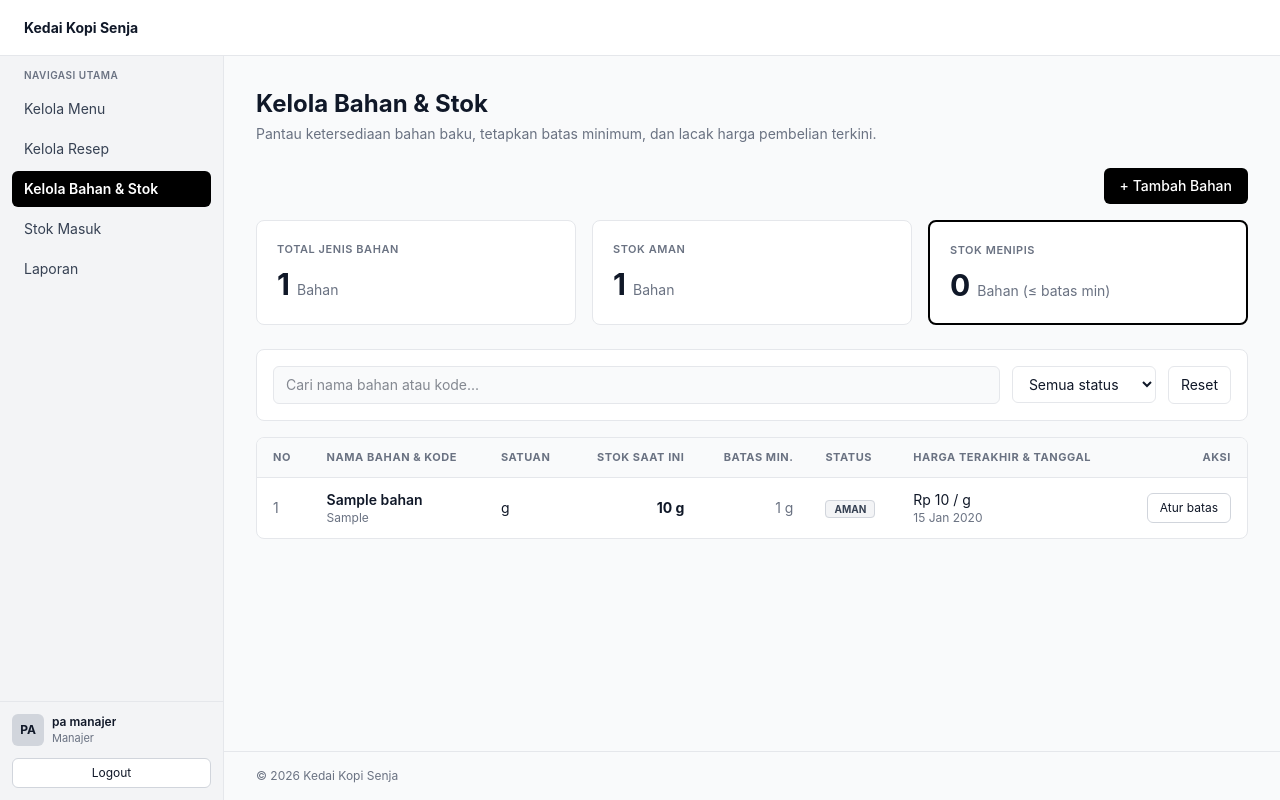
After one commit to aqilahdaffa8/Cafe-UKK, a Laravel app: page /manajer/bahan in a window 1280 px wide. The commit adds this page. Run offline with Laravel 12, Linux system fonts and the light colour scheme; a user stored in the database is signed in; data comes from the database, SQL or seed files in the repository; tables that the repository leaves empty hold one stand-in row (values such as "Sample post"); style sheets or scripts are compiled from the project's sources; parts of the project's set-up code (start-up, migrations or seed data) failed here and were passed over.

Commit message:
menambahkan fitur bahan (controller dan UInya)

```diff
--- a/app/Http/Controllers/Auth/WebLoginController.php
+++ b/app/Http/Controllers/Auth/WebLoginController.php
@@ -18,6 +18,7 @@ class WebLoginController extends Controller
         return view('auth.login');
     }
 
+    //menerima data baru(store) dari form login
     public function store(StafLoginRequest $request)
     {
         $user = User::where('email', $request->email)->first(); //mengambil data user berdasarkan email yang diisi
--- /dev/null
+++ b/app/Http/Controllers/Manajer/BahanController.php
@@ -0,0 +1,70 @@
+<?php
+
+namespace App\Http\Controllers\Manajer;
+
+use App\Http\Controllers\Controller;
+use App\Models\Bahan;
+use Illuminate\Http\Request;
+
+class BahanController extends Controller
+{
+    public function index(Request $request)
+    {
+        $q      = trim((string) $request->query('q'));
+        $status = $request->query('status', 'semua');
+
+        $bahans = Bahan::query()
+            ->when($q !== '', fn ($w) => $w->where(fn ($x) => $x
+                ->where('nama_bahan', 'like', "%{$q}%")
+                ->orWhere('kode', 'like', "%{$q}%")))
+            ->when($status === 'menipis', fn ($w) => $w->whereColumn('jumlah_stok', '<=', 'batas_minimum'))
+            ->when($status === 'aman', fn ($w) => $w->whereColumn('jumlah_stok', '>', 'batas_minimum'))
+            ->orderBy('nama_bahan')
+            ->paginate(10)
+            ->withQueryString();
+
+        $total   = Bahan::count();
+        $menipis = Bahan::whereColumn('jumlah_stok', '<=', 'batas_minimum')->count();
+
+        return view('manajer.bahan', compact('bahans', 'total', 'menipis', 'q', 'status'));
+    }
+
+    public function store(Request $request)
+    {
+        $data = $request->validate([
+            'nama_bahan'    => ['required', 'string', 'max:255', 'unique:bahans,nama_bahan'],
+            'satuan'        => ['required', 'in:g,ml,pcs'],
+            'jumlah_stok'   => ['required', 'numeric', 'min:0'],
+            'batas_minimum' => ['required', 'numeric', 'min:0'],
+            'harga'         => ['required', 'numeric', 'min:0'],
+        ]);
+
+        // Kode otomatis: BHN-001, BHN-002, dan seterusnya
+        $terakhir = Bahan::where('kode', 'like', 'BHN-%')->pluck('kode')
+            ->map(fn ($k) => (int) substr($k, 4))
+            ->max() ?? 0;
+
+        Bahan::create([
+            'kode'          => sprintf('BHN-%03d', $terakhir + 1),
+            'nama_bahan'    => $data['nama_bahan'],
+            'satuan'        => $data['satuan'],
+            'jumlah_stok'   => $data['jumlah_stok'],
+            'batas_minimum' => $data['batas_minimum'],
+            'harga_terakhir' => $data['harga'],
+            'tanggal_harga' => now()->toDateString(),
+        ]);
+
+        return redirect()->route('manajer.bahan.index')->with('sukses', 'Bahan berhasil ditambahkan.');
+    }
+
+    public function updateBatas(Request $request, Bahan $bahan)
+    {
+        $data = $request->validate([
+            'batas_minimum' => ['required', 'numeric', 'min:0'],
+        ]);
+
+        $bahan->update($data);
+
+        return back()->with('sukses', "Batas minimum {$bahan->nama_bahan} diperbarui.");
+    }
+}
--- a/resources/css/app.css
+++ b/resources/css/app.css
@@ -4,6 +4,5 @@
 @source '../../storage/framework/views/*.php';
 
 @theme {
-    --font-sans: 'Instrument Sans', ui-sans-serif, system-ui, sans-serif, 'Apple Color Emoji', 'Segoe UI Emoji',
-        'Segoe UI Symbol', 'Noto Color Emoji';
+    --font-sans: 'Inter', ui-sans-serif, system-ui, sans-serif;
 }
--- /dev/null
+++ b/resources/views/components/layouts/manajer.blade.php
@@ -0,0 +1,73 @@
+@php
+    $user = auth()->user(); //mengambil data user yang sedang login
+    $nama = $user->nama ?: 'Manajer';
+    $inisial = strtoupper(mb_substr($nama, 0, 2));
+    $menu = [
+        ['Kelola Menu', 'manajer.menu.index'],
+        ['Kelola Resep', 'manajer.resep.index'],
+        ['Kelola Bahan & Stok', 'manajer.bahan.index'],
+        ['Stok Masuk', 'manajer.stok-masuk.index'],
+        ['Laporan', 'manajer.laporan.index'],
+    ];
+@endphp
+<!DOCTYPE html>
+<html lang="id">
+<head>
+    <meta charset="utf-8">
+    <meta name="viewport" content="width=device-width, initial-scale=1">
+    <title>{{ $title ?? 'Manajer' }} | Kedai Kopi Senja</title>
+    @vite(['resources/css/app.css', 'resources/js/app.js'])
+</head>
+<body class="bg-gray-50 font-sans text-gray-900">
+<header class="flex h-14 items-center border-b border-gray-200 bg-white px-6">
+    <span class="text-sm font-bold">Kedai Kopi Senja</span>
+</header>
+
+<div class="flex min-h-[calc(100vh-3.5rem)]">
+    <aside class="flex w-56 shrink-0 flex-col justify-between border-r border-gray-200 bg-gray-100">
+        <div class="p-3">
+            <p class="mb-2 px-3 text-[10px] font-semibold uppercase tracking-wider text-gray-500">Navigasi Utama</p>
+            <nav class="space-y-1 text-sm">
+                @foreach ($menu as [$label, $rute])
+                    @php $aktif = request()->routeIs($rute); @endphp
+                    <a href="{{ Route::has($rute) ? route($rute) : '#' }}"
+                       class="block rounded-md px-3 py-2 {{ $aktif ? 'bg-black font-semibold text-white' : 'text-gray-700 hover:bg-gray-200' }}">
+                        {{ $label }}
+                    </a>
+                @endforeach
+            </nav>
+        </div>
+
+        <div class="border-t border-gray-200 p-3">
+            <div class="mb-3 flex items-center gap-2">
+                <span class="flex h-8 w-8 items-center justify-center rounded-md bg-gray-300 text-xs font-bold">{{ $inisial }}</span>
+                <div class="min-w-0">
+                    <p class="truncate text-xs font-semibold">{{ $nama }}</p>
+                    <p class="text-[11px] text-gray-500">Manajer</p>
+                </div>
+            </div>
+            <form method="POST" action="{{ route('logout') }}">
+                @csrf
+                <button class="w-full rounded-md border border-gray-300 bg-white px-3 py-1.5 text-xs hover:bg-gray-50">Logout</button>
+            </form>
+        </div>
+    </aside>
+
+    <div class="flex flex-1 flex-col">
+        <main class="flex-1 p-8">
+            <h2 class="text-2xl font-bold">{{ $title ?? '' }}</h2>
+            @isset($subtitle)
+                <p class="mb-6 mt-1 text-sm text-gray-500">{{ $subtitle }}</p>
+            @endisset
+            @if (session('sukses'))
+                <div class="mb-4 rounded-lg bg-green-50 px-4 py-3 text-sm text-green-700">{{ session('sukses') }}</div>
+            @endif
+            {{ $slot }}
+        </main>
+        <footer class="border-t border-gray-200 px-8 py-4 text-xs text-gray-500">
+            &copy; {{ date('Y') }} Kedai Kopi Senja
+        </footer>
+    </div>
+</div>
+</body>
+</html>
--- /dev/null
+++ b/resources/views/manajer/bahan.blade.php
@@ -0,0 +1,157 @@
+@php
+    $angka = fn ($n) => rtrim(rtrim(number_format((float) $n, 2, ',', '.'), '0'), ',');
+@endphp
+<x-layouts.manajer title="Kelola Bahan & Stok" subtitle="Pantau ketersediaan bahan baku, tetapkan batas minimum, dan lacak harga pembelian terkini.">
+
+    @if ($errors->any())
+        <div class="mb-4 rounded-lg bg-red-50 px-4 py-3 text-sm text-red-700">
+            @foreach ($errors->all() as $e) <p>{{ $e }}</p> @endforeach
+        </div>
+    @endif
+
+    <div class="mb-4 flex justify-end">
+        <button type="button" onclick="document.getElementById('dlg-tambah').showModal()"
+                class="rounded-md bg-black px-4 py-2 text-sm font-medium text-white hover:bg-gray-800">+ Tambah Bahan</button>
+    </div>
+
+    <div class="mb-6 grid grid-cols-3 gap-4">
+        <div class="rounded-lg border border-gray-200 bg-white p-5">
+            <p class="text-[11px] font-semibold uppercase tracking-wider text-gray-500">Total jenis bahan</p>
+            <p class="mt-2 text-3xl font-bold">{{ $total }} <span class="text-sm font-normal text-gray-500">Bahan</span></p>
+        </div>
+        <div class="rounded-lg border border-gray-200 bg-white p-5">
+            <p class="text-[11px] font-semibold uppercase tracking-wider text-gray-500">Stok aman</p>
+            <p class="mt-2 text-3xl font-bold">{{ $total - $menipis }} <span class="text-sm font-normal text-gray-500">Bahan</span></p>
+        </div>
+        <div class="rounded-lg border-2 border-black bg-white p-5">
+            <p class="text-[11px] font-semibold uppercase tracking-wider text-gray-500">Stok menipis</p>
+            <p class="mt-2 text-3xl font-bold">{{ $menipis }} <span class="text-sm font-normal text-gray-500">Bahan (&le; batas min)</span></p>
+        </div>
+    </div>
+
+    <form method="GET" class="mb-4 flex items-center gap-3 rounded-lg border border-gray-200 bg-white p-4">
+        <input type="text" name="q" value="{{ $q }}" placeholder="Cari nama bahan atau kode..."
+               class="flex-1 rounded-md border border-gray-200 bg-gray-50 px-3 py-2 text-sm">
+        <select name="status" onchange="this.form.submit()" class="rounded-md border border-gray-200 px-3 py-2 text-sm">
+            <option value="semua" @selected($status === 'semua')>Semua status</option>
+            <option value="menipis" @selected($status === 'menipis')>Hanya menipis</option>
+            <option value="aman" @selected($status === 'aman')>Hanya aman</option>
+        </select>
+        <a href="{{ route('manajer.bahan.index') }}" class="rounded-md border border-gray-200 px-3 py-2 text-sm hover:bg-gray-50">Reset</a>
+    </form>
+
+    <div class="overflow-x-auto rounded-lg border border-gray-200 bg-white">
+        <table class="w-full text-left text-sm">
+            <thead class="border-b border-gray-200 bg-gray-50 text-[11px] uppercase tracking-wider text-gray-500">
+            <tr>
+                <th class="px-4 py-3">No</th>
+                <th class="px-4 py-3">Nama bahan &amp; kode</th>
+                <th class="px-4 py-3">Satuan</th>
+                <th class="px-4 py-3 text-right">Stok saat ini</th>
+                <th class="px-4 py-3 text-right">Batas min.</th>
+                <th class="px-4 py-3">Status</th>
+                <th class="px-4 py-3">Harga terakhir &amp; tanggal</th>
+                <th class="px-4 py-3 text-right">Aksi</th>
+            </tr>
+            </thead>
+            <tbody class="divide-y divide-gray-100">
+            @forelse ($bahans as $b)
+                @php $menipisRow = (float) $b->jumlah_stok <= (float) $b->batas_minimum; @endphp
+                <tr>
+                    <td class="px-4 py-3 text-gray-500">{{ $bahans->firstItem() + $loop->index }}</td>
+                    <td class="px-4 py-3">
+                        <p class="font-semibold">{{ $b->nama_bahan }}</p>
+                        <p class="text-xs text-gray-500">{{ $b->kode }}</p>
+                    </td>
+                    <td class="px-4 py-3">{{ $b->satuan }}</td>
+                    <td class="px-4 py-3 text-right font-bold">{{ $angka($b->jumlah_stok) }} {{ $b->satuan }}</td>
+                    <td class="px-4 py-3 text-right text-gray-500">{{ $angka($b->batas_minimum) }} {{ $b->satuan }}</td>
+                    <td class="px-4 py-3">
+                        <span class="rounded px-2 py-0.5 text-[10px] font-bold {{ $menipisRow ? 'bg-black text-white' : 'border border-gray-300 bg-gray-100 text-gray-700' }}">
+                            {{ $menipisRow ? 'MENIPIS' : 'AMAN' }}
+                        </span>
+                    </td>
+                    <td class="px-4 py-3">
+                        <p>Rp {{ $angka($b->harga_terakhir) }} / {{ $b->satuan }}</p>
+                        <p class="text-xs text-gray-500">
+                            {{ $b->tanggal_harga ? \Illuminate\Support\Carbon::parse($b->tanggal_harga)->translatedFormat('d M Y') : '-' }}
+                        </p>
+                    </td>
+                    <td class="px-4 py-3 text-right">
+                        <button type="button" onclick="aturBatas(this)"
+                                data-action="{{ route('manajer.bahan.batas', $b) }}"
+                                data-nama="{{ $b->nama_bahan }}"
+                                data-batas="{{ $b->batas_minimum + 0 }}"
+                                class="rounded-md border border-gray-300 px-3 py-1.5 text-xs hover:bg-gray-50">Atur batas</button>
+                    </td>
+                </tr>
+            @empty
+                <tr><td colspan="8" class="px-4 py-8 text-center text-gray-500">Tidak ada bahan yang cocok.</td></tr>
+            @endforelse
+            </tbody>
+        </table>
+    </div>
+
+    <div class="mt-4">{{ $bahans->links() }}</div>
+
+    {{-- Modal tambah bahan --}}
+    <dialog id="dlg-tambah" class="m-auto w-full max-w-md rounded-xl p-0 backdrop:bg-black/40">
+        <form method="POST" action="{{ route('manajer.bahan.store') }}" class="space-y-4 p-6">
+            @csrf
+            <h3 class="text-lg font-bold">Tambah bahan</h3>
+            <label class="block text-sm">Nama bahan
+                <input type="text" name="nama_bahan" value="{{ old('nama_bahan') }}" required class="mt-1 w-full rounded-md border border-gray-300 px-3 py-2">
+            </label>
+            <label class="block text-sm">Satuan dasar
+                <select name="satuan" class="mt-1 w-full rounded-md border border-gray-300 px-3 py-2">
+                    @foreach (['g', 'ml', 'pcs'] as $s)
+                        <option value="{{ $s }}" @selected(old('satuan') === $s)>{{ $s }}</option>
+                    @endforeach
+                </select>
+            </label>
+            <div class="grid grid-cols-2 gap-3">
+                <label class="block text-sm">Stok awal
+                    <input type="number" step="0.01" min="0" name="jumlah_stok" value="{{ old('jumlah_stok', 0) }}" required class="mt-1 w-full rounded-md border border-gray-300 px-3 py-2">
+                </label>
+                <label class="block text-sm">Batas minimum
+                    <input type="number" step="0.01" min="0" name="batas_minimum" value="{{ old('batas_minimum', 0) }}" required class="mt-1 w-full rounded-md border border-gray-300 px-3 py-2">
+                </label>
+            </div>
+            <label class="block text-sm">Harga per satuan (Rp)
+                <input type="number" step="0.01" min="0" name="harga" value="{{ old('harga') }}" required class="mt-1 w-full rounded-md border border-gray-300 px-3 py-2">
+            </label>
+            <p class="text-xs text-gray-500">Kode bahan dibuat otomatis.</p>
+            <div class="flex justify-end gap-2">
+                <button type="button" onclick="this.closest('dialog').close()" class="rounded-md border border-gray-300 px-4 py-2 text-sm">Batal</button>
+                <button class="rounded-md bg-black px-4 py-2 text-sm font-medium text-white">Simpan</button>
+            </div>
+        </form>
+    </dialog>
+
+    {{-- Modal atur batas --}}
+    <dialog id="dlg-batas" class="m-auto w-full max-w-sm rounded-xl p-0 backdrop:bg-black/40">
+        <form method="POST" class="space-y-4 p-6">
+            @csrf @method('PATCH')
+            <h3 class="text-lg font-bold">Atur batas minimum</h3>
+            <p id="nama-batas" class="text-sm text-gray-500"></p>
+            <input type="number" step="0.01" min="0" name="batas_minimum" required class="w-full rounded-md border border-gray-300 px-3 py-2">
+            <div class="flex justify-end gap-2">
+                <button type="button" onclick="this.closest('dialog').close()" class="rounded-md border border-gray-300 px-4 py-2 text-sm">Batal</button>
+                <button class="rounded-md bg-black px-4 py-2 text-sm font-medium text-white">Simpan</button>
+            </div>
+        </form>
+    </dialog>
+
+    <script>
+        function aturBatas(btn) {
+            const d = document.getElementById('dlg-batas');
+            d.querySelector('form').action = btn.dataset.action;
+            d.querySelector('[name=batas_minimum]').value = btn.dataset.batas;
+            document.getElementById('nama-batas').textContent = btn.dataset.nama;
+            d.showModal();
+        }
+        @if (old('nama_bahan') !== null)
+            document.getElementById('dlg-tambah').showModal();
+        @endif
+    </script>
+</x-layouts.manajer>
--- a/routes/web.php
+++ b/routes/web.php
@@ -4,6 +4,7 @@
 use Illuminate\Support\Facades\Auth;
 use Illuminate\Support\Facades\Route;
 use App\Http\Controllers\Auth\PasswordController;
+use App\Http\Controllers\Manajer\BahanController;
 
 // Halaman awal: arahkan sesuai kondisi login
 Route::get('/', function () {
@@ -29,10 +30,22 @@
     Route::put('/ganti-password', [PasswordController::class, 'update'])->name('password.update');
 });
 
-    Route::middleware(['auth', 'password.changed', 'role:manajer'])->get('/manajer', function () {
-        return view('dashboard_sementara', ['judul' => 'Dashboard Manajer']);
+Route::middleware(['auth', 'password.changed', 'role:manajer'])
+    ->prefix('manajer')
+    ->name('manajer.')
+    ->group(function () {
+        Route::get('/', fn () => redirect()->route('manajer.bahan.index'))->name('beranda');
+        Route::get('/bahan', [BahanController::class, 'index'])->name('bahan.index');
+        Route::post('/bahan', [BahanController::class, 'store'])->name('bahan.store');
+        Route::patch('/bahan/{bahan}/batas', [BahanController::class, 'updateBatas'])->name('bahan.batas');
     });
 
-    Route::middleware(['auth', 'password.changed', 'role:kasir'])->get('/kasir', function () {
-        return view('dashboard_sementara', ['judul' => 'Dashboard Kasir']);
+Route::middleware(['auth', 'password.changed', 'role:kasir'])
+    ->prefix('kasir')
+    ->name('kasir.')
+    ->group(function () {
+        Route::get('/', fn () => redirect()->route('kasir.beranda'))->name('beranda');
+        Route::get('/bahan', [BahanController::class, 'index'])->name('bahan.index');
+        Route::post('/bahan', [BahanController::class, 'store'])->name('bahan.store');
+        Route::patch('/bahan/{bahan}/batas', [BahanController::class, 'updateBatas'])->name('bahan.batas');
     });
--- a/vite.config.js
+++ b/vite.config.js
@@ -9,9 +9,7 @@ export default defineConfig({
             input: ['resources/css/app.css', 'resources/js/app.js'],
             refresh: true,
             fonts: [
-                bunny('Instrument Sans', {
-                    weights: [400, 500, 600],
-                }),
+                bunny('Inter', { weights: [400, 500, 600, 700] }),
             ],
         }),
         tailwindcss(),
```
Lines whose indentation alone changed are shown as unchanged.
